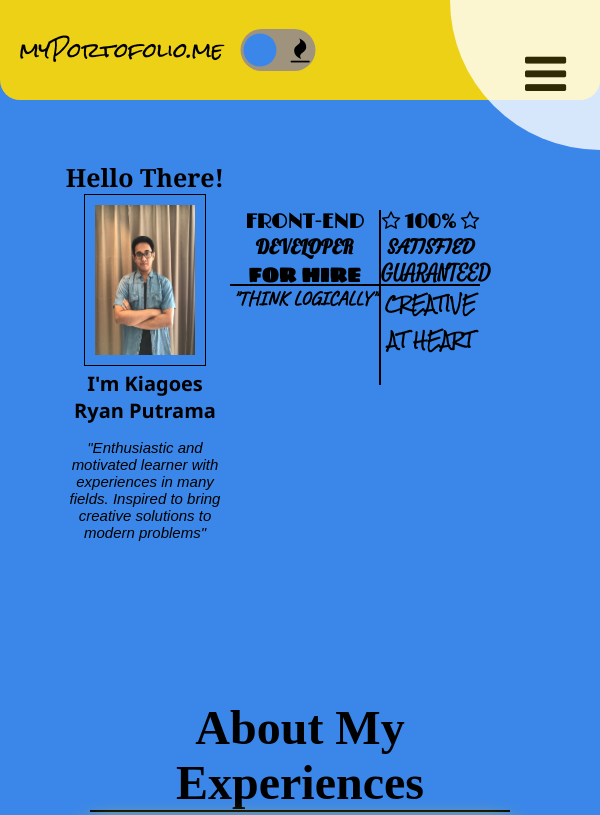
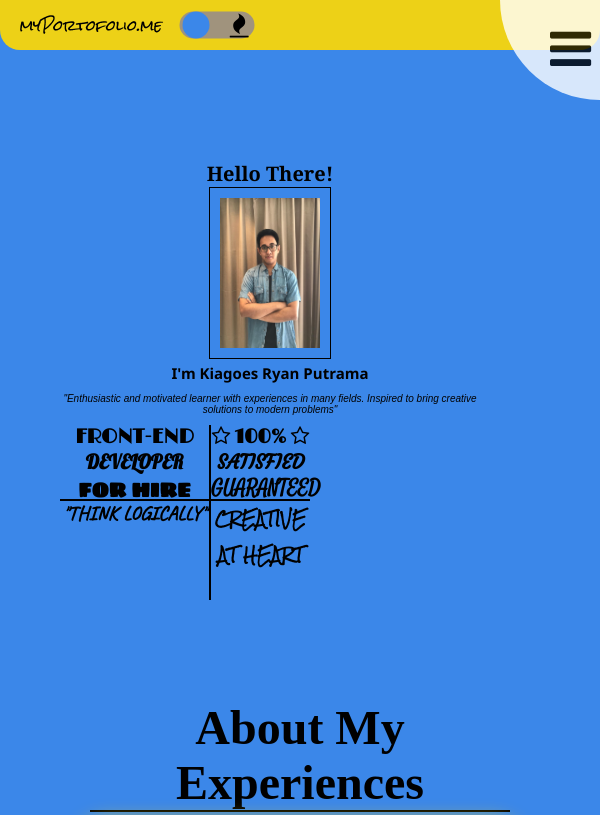
Before and after one commit to KRyanPutrama/Web-Portfolio, a plain HTML site: page index.html in a window 600 px wide. Shown: the top 815 px of the page. Drawn offline with nearby package versions, Linux system fonts and the light colour scheme.

Commit message:
update for small phone

```diff
--- a/stylesheet/responsive.css
+++ b/stylesheet/responsive.css
@@ -95,18 +95,71 @@
     }
 }
 
-@media all and (min-width: 424px) and (max-width: 727px) {
+@media all and (min-width: 319px) and (max-width: 727px) {
     body {
         height: auto;
     }
 
+    /* top content part */
+    .container {
+        flex-direction: column;
+    }
+
+    .left-side h3{
+        font-size: 20px;
+    }
+
+    .left-side h1{
+        font-size: 15px;
+    }
+
+    .left-side p{
+        font-size: 10px;
+    }
+
+    .right-side {
+        padding: 0;
+    }
+
     /* header part */
+    .fixedblackline {
+        height: 50px;
+    }
+
+    .header-nav {
+        height: 50px;
+    }
+
+    .ball-label {
+        height: 10px;
+    }
+
+    .ball-label .ball{
+        top: 0;
+        height: 18px;
+        width: 18px;
+    }
+
+    .placeholder:checked + .ball-label .ball {
+        transform: translateX(29px);
+    }
+
     .header-logo h1{
-        font-size: 14   px;
+        font-size: 14px;
+    }
+
+    .circle-to-box {
+        width: 100px;
+        height: 100px;
     }
 
     #test:checked + .circle-to-box {
         width: 300px;
+    }
+
+    .fa-bars {
+        top: 25px;
+        left: 50px;
     }
     .navbar {
         width: 300px;
@@ -121,6 +174,9 @@
         flex-direction: column-reverse;
     }
 
+    .about-box {
+        text-align: center;
+    }
     .about-box span {
         font-size: 10px;
     }
@@ -130,9 +186,10 @@
     }
 
     /* contact wrapper part */
+
     .contact-container {
         padding: 0 0 20px 0;
-        grid-template-columns: 200px 200px;
+        grid-template-columns: 150px 150px;
         grid-row: 100px 100px;
     }
 
@@ -150,7 +207,10 @@
     /* footer part */
     .footer-container {
         display: block;
-        margin-left: 10px;
+        margin-left: 100px;
+        padding-top: 50px;
+        text-align: center;
+        height: auto;
     }
 
     .footer-left {
--- a/stylesheet/topwrapperstyle.css
+++ b/stylesheet/topwrapperstyle.css
@@ -107,5 +107,5 @@
 
 .box4 .font8 {
     font-family: "Rock Salt", cursive;
-    font-size: 40px;
+    font-size: 20px;
 }
```
